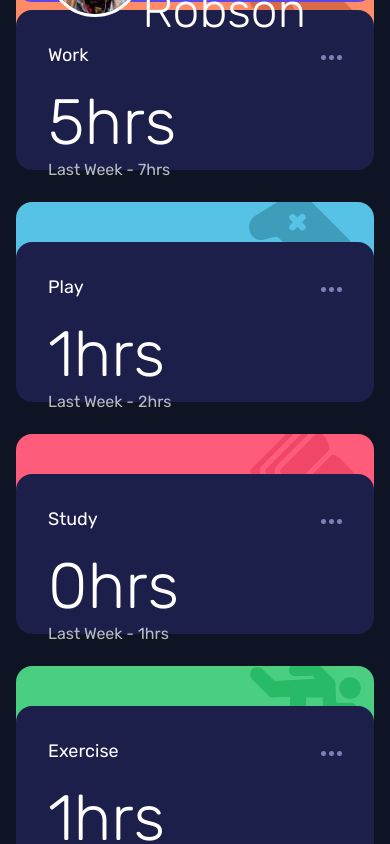
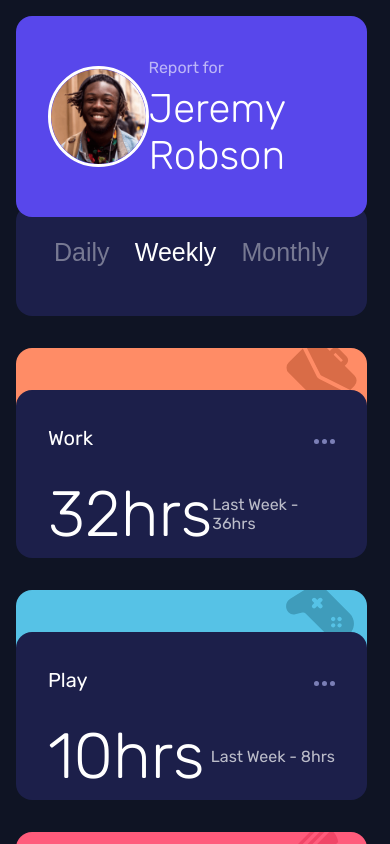
Before and after one commit to calebsg225/FM-time-tracking-dashboard, a React (Create React App) app: page / in a window 390 px wide. Shown: the top 844 px of the page. Built offline with nearby package versions, Linux system fonts and the light colour scheme.

Commit message:
finished project

```diff
--- a/src/App.css
+++ b/src/App.css
@@ -1,6 +1,6 @@
 @import url('https://fonts.googleapis.com/css2?family=Rubik:wght@300;400;500&display=swap');
 
-@media screen and (min-width: 601px) {
+@media screen and (min-width: 1001px) {
   .App {
     width: 100vw;
     aspect-ratio: 2/1;
@@ -14,21 +14,26 @@
 
   .button-container {
     flex-direction: column;
+    justify-content: space-evenly;
+  }
+
+  .profile-info-container {
+    padding: 2rem;
   }
 }
 
-@media screen and (min-width: 1400px ) {
+@media screen and (min-width: 1240px ) {
   .App {
-    width: 1400px;
+    width: 1240px;
   }
 }
 
-@media screen and (max-width: 600px) {
+@media screen and (max-width: 1000px) {
   .App {
-    width: 100vw;
-    height: 1000px;
+    position: absolute;
+    inset: 0;
+    height: fit-content;
     grid-template-columns: 1fr;
-    grid-template-rows: 1fr 1fr;
   }
 
   .activities-block-container {
@@ -37,14 +42,32 @@
     grid-template-rows: 1fr 1fr 1fr 1fr 1fr 1fr;
   }
 
+  .activity-block-container {
+    width: 90vw;
+    min-height: 210px;
+  }
+
+  .activity-main {
+    display: flex;
+    align-items: center;
+    justify-content: space-between;
+  }
+
   .button-container {
     flex-direction: row;
+    justify-content: space-between;
   }
 
   .profile-info-container {
     display: flex;
-    justify-content: center;
+    justify-content: space-between;
     align-items: center;
+    padding: 3rem 2rem;
+  }
+
+  .profile-block-container {
+    width: 90vw;
+    height: 300px;
   }
 }
 
--- a/src/App.tsx
+++ b/src/App.tsx
@@ -5,7 +5,7 @@ import ActivityBlock from './components/ActivityBlock';
 import ProfileBlock from './components/ProfileBlock';
 
 function App() {
-  const [ activeTimeframe, setActiveTimeframe ] = useState('daily');
+  const [ activeTimeframe, setActiveTimeframe ] = useState('weekly');
   return (
     <div className="App">
       <ProfileBlock setActiveTimeframe={setActiveTimeframe} activeTimeframe={activeTimeframe} />
--- a/src/components/ActivityBlock.tsx
+++ b/src/components/ActivityBlock.tsx
@@ -29,8 +29,10 @@ const ActivityBlock = ({ activityData: {title, accentColor, timeframes}, activeT
             <svg width="21" height="5" xmlns="http://www.w3.org/2000/svg"><path d="M2.5 0a2.5 2.5 0 1 1 0 5 2.5 2.5 0 0 1 0-5Zm8 0a2.5 2.5 0 1 1 0 5 2.5 2.5 0 0 1 0-5Zm8 0a2.5 2.5 0 1 1 0 5 2.5 2.5 0 0 1 0-5Z" fill="#BBC0FF" fill-rule="evenodd"/></svg>
           </div>
         </header>
-        <main className='activity-main'>{timeframes[activeTimeframe].current}hrs</main>
-        <footer className='activity-footer'>Last Week - {timeframes[activeTimeframe].previous}hrs</footer>
+        <main className='activity-main'>
+          <h3>{timeframes[activeTimeframe].current}hrs</h3>
+          <p>Last Week - {timeframes[activeTimeframe].previous}hrs</p>
+        </main>
       </div>
     </div>
   )
--- a/src/components/css/activityBlock.css
+++ b/src/components/css/activityBlock.css
@@ -1,5 +1,4 @@
 .activity-block-container {
-  min-height: 200px;
   position: relative;
   margin: 1rem;
 }
@@ -13,9 +12,12 @@
 .activity-data-display-container {
   background-color: var(--tile-background);
   position: absolute;
+  display: flex;
+  flex-direction: column;
+  justify-content: space-between;
   inset: 20% 0 0 0;
   border-radius: 1rem;
-  padding: 1rem 2rem;
+  padding: 1rem 2rem 2rem;
   transition: background-color .3s;
   cursor: pointer;
 }
@@ -31,7 +33,7 @@
 }
 
 .activity-header p {
-  font-size: 18px;
+  font-size: 20px;
 }
 
 .activity-header .ellipse-svg {
@@ -43,11 +45,13 @@
   opacity: 1;
 }
 
-.activity-main {
+.activity-main h3 {
   font-size: 4rem;
   font-weight: 300;
+  margin: 6px 0;
 }
 
-.activity-footer {
+.activity-main p {
   opacity: .7;
+  margin: 0;
 }
--- a/src/components/css/icons.css
+++ b/src/components/css/icons.css
@@ -2,5 +2,5 @@
   position: absolute;
   right: 0;
   top: 0;
-  width: 35%;
+  height: 110%;
 }
--- a/src/components/css/profileBlock.css
+++ b/src/components/css/profileBlock.css
@@ -7,7 +7,6 @@
   background-color: var(--profile-background);
   position: absolute;
   inset: 0 0 33%;
-  padding: 2rem;
   border-radius: 1rem;
   z-index: 1;
 }
@@ -15,7 +14,9 @@
 .profile-info-container img {
   border: 3px solid white;
   border-radius: 50%;
-  width: 30%;
+  max-width: 40%;
+  max-height: 90%;
+  aspect-ratio: 1/1;
 }
 
 .profile-info-container div p {
@@ -26,7 +27,7 @@
 
 .profile-info-container div h1 {
   font-weight: 300;
-  font-size: 3rem;
+  font-size: 2.5rem;
   margin-top: 8px;
 }
 
@@ -37,6 +38,5 @@
   position: absolute;
   inset: 63% 0 0 0;
   display: flex;
-  justify-content: space-evenly;
   align-items:start;
 }
--- a/src/components/css/timeframeButton.css
+++ b/src/components/css/timeframeButton.css
@@ -4,7 +4,7 @@
   color: white;
   transition: opacity .2s;
   cursor: pointer;
-  font-size: 18px;
+  font-size: 25px;
 }
 
 .selected-button,
```
Also changed, not shown: 12 other files (tests, documents, lock files or other folders).
